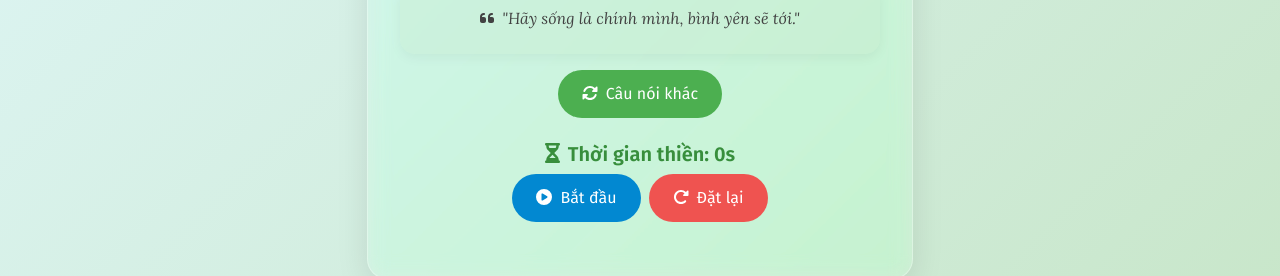
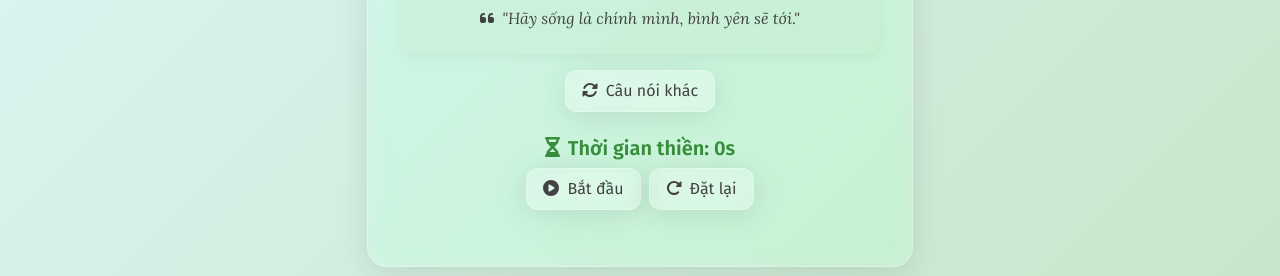
Before and after one commit to tungpham42/stress-relief, a React (Create React App) app: page / in a window 1280 px wide. Shown: the part 470-746 px from the top of the page. Built offline with nearby package versions, Linux system fonts and the light colour scheme.

Commit message:
Liquid Glass

```diff
--- a/src/components/MeditationTimer.js
+++ b/src/components/MeditationTimer.js
@@ -26,15 +26,14 @@ export default function MeditationTimer() {
         Thời gian thiền: {seconds}s
       </h5>
       <Button
-        variant="primary"
         onClick={() => setActive(!active)}
-        className="me-2"
+        className="me-2 liquid-glass-button"
       >
         <FontAwesomeIcon icon={faPlayCircle} className="me-2" />
         {active ? "Tạm dừng" : "Bắt đầu"}
       </Button>
       <Button
-        variant="danger"
+        className="liquid-glass-button"
         onClick={() => {
           setSeconds(0);
           setActive(false);
--- a/src/components/Quotes.js
+++ b/src/components/Quotes.js
@@ -17,7 +17,7 @@ export default function Quotes() {
       <blockquote className="p-4">
         <FontAwesomeIcon icon={faQuoteLeft} className="me-2" />"{quote}"
       </blockquote>
-      <Button variant="success" onClick={handleNewQuote}>
+      <Button onClick={handleNewQuote} className="liquid-glass-button">
         <FontAwesomeIcon icon={faSyncAlt} className="me-2" />
         Câu nói khác
       </Button>
--- a/src/index.css
+++ b/src/index.css
@@ -42,45 +42,6 @@ h5 {
   font-weight: 600 !important;
 }
 
-.btn-primary {
-  background-color: #0288d1 !important;
-  border: none !important;
-  border-radius: 25px !important;
-  padding: 0.75rem 1.5rem !important;
-  transition: transform 0.2s ease, background-color 0.3s ease !important;
-}
-
-.btn-primary:hover {
-  background-color: #01579b !important;
-  transform: scale(1.05) !important;
-}
-
-.btn-success {
-  background-color: #4caf50 !important;
-  border: none !important;
-  border-radius: 25px !important;
-  padding: 0.75rem 1.5rem !important;
-  transition: transform 0.2s ease, background-color 0.3s ease !important;
-}
-
-.btn-success:hover {
-  background-color: #388e3c !important;
-  transform: scale(1.05) !important;
-}
-
-.btn-danger {
-  background-color: #ef5350 !important;
-  border: none !important;
-  border-radius: 25px !important;
-  padding: 0.75rem 1.5rem !important;
-  transition: transform 0.2s ease, background-color 0.3s ease !important;
-}
-
-.btn-danger:hover {
-  background-color: #d32f2f !important;
-  transform: scale(1.05) !important;
-}
-
 .text-center {
   animation: fadeIn 1s ease-in-out !important;
 }
@@ -111,3 +72,19 @@ iframe {
     transform: translateY(0) !important;
   }
 }
+
+.liquid-glass-button {
+  background-color: rgba(255, 255, 255, 0.2) !important;
+  border: 1px solid rgba(255, 255, 255, 0.3) !important;
+  backdrop-filter: blur(10px) !important;
+  -webkit-backdrop-filter: blur(10px) !important;
+  color: #424242 !important;
+  border-radius: 12px !important;
+  box-shadow: 0 4px 30px rgba(0, 0, 0, 0.1) !important;
+  padding: 0.5rem 1rem !important;
+  transition: backgroundColor 0.3s ease !important;
+}
+
+.liquid-glass-button:hover {
+  background-color: rgba(255, 255, 255, 0.3) !important;
+}
```
